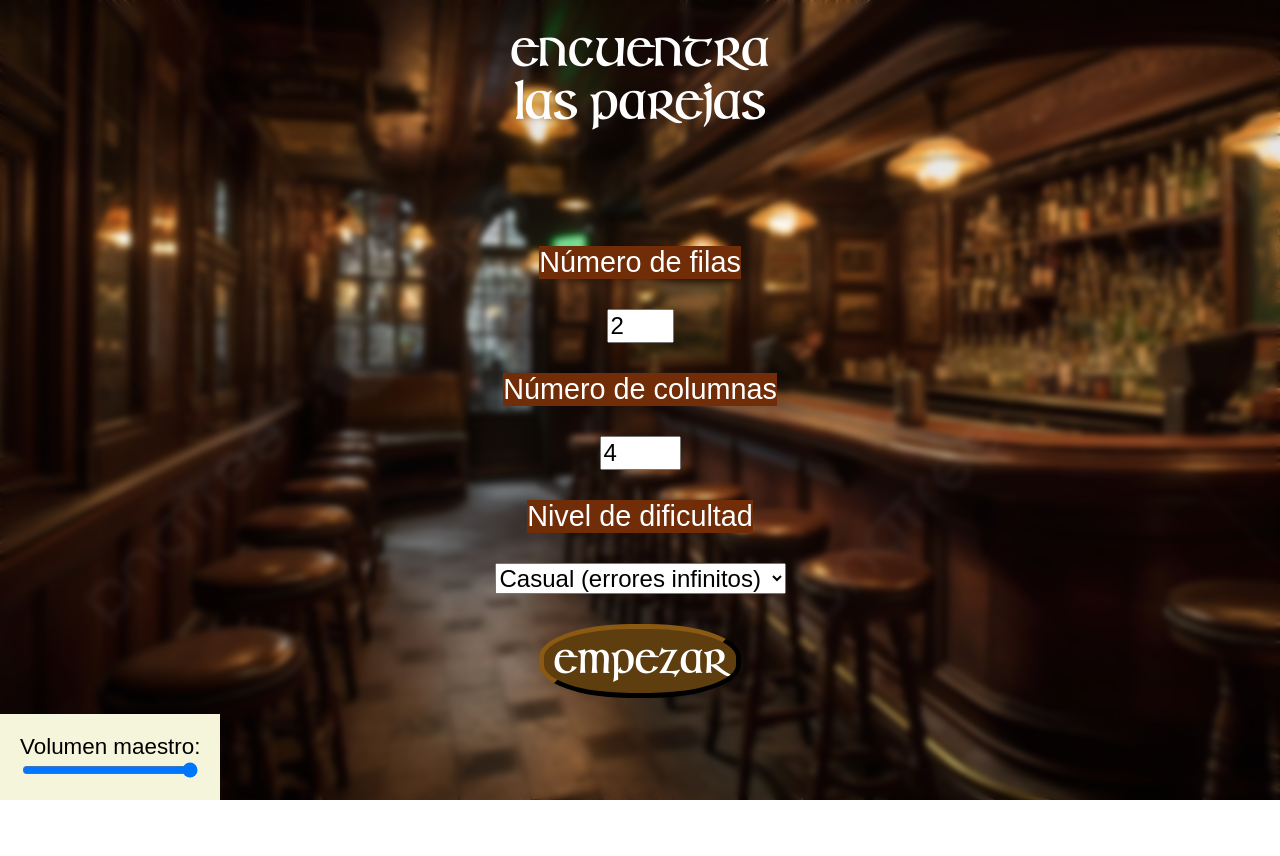
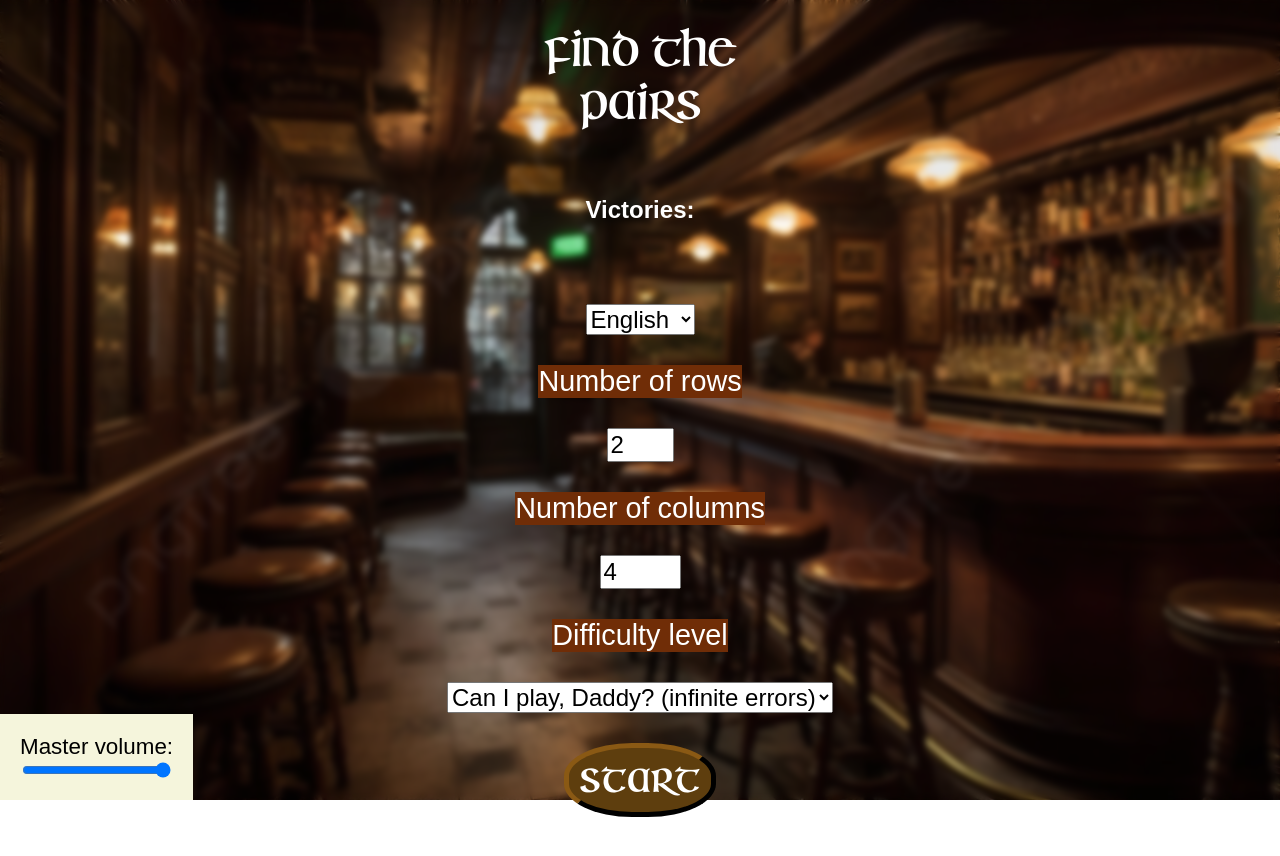
Before and after one commit to ELadrimonos/JuegoParejas, a plain HTML site: page index.html in a window 1280 px wide. Shown: the top 856 px of the page. Drawn offline with Linux system fonts and the light colour scheme.

Commit message:
Agregadas traducciones

```diff
--- a/estilos.css
+++ b/estilos.css
@@ -44,7 +44,7 @@
     font-size: 1.5em;
 }
 
-#menu>form>input[type=submit]{
+#menu>form>button{
     font-size: 2.5em;
     width: fit-content;
     margin: auto;
--- a/index.html
+++ b/index.html
@@ -4,30 +4,37 @@
     <meta charset="UTF-8">
     <title>Matching game</title>
     <script defer src="js/juego.js"></script>
+    <script defer src="js/traducciones.js"></script>
     <script src="js/guardado.js"></script>
     <link rel="stylesheet" href="estilos.css">
 </head>
 <body>
     <div id="seccionAudio">
-    <label for="controlSonido">Volumen maestro: </label><input type="range" id="controlSonido" max="0.5" min="0" value="0.5" step="0.01">
+    <label for="controlSonido" data-i18n="labelControlarAudio"></label>
+        <input type="range" id="controlSonido" max="0.5" min="0" value="0.5" step="0.01">
     </div>
     <section id="menu">
-        <h1>Encuentra las parejas</h1>
-        <h2 id="victorias"></h2>
+        <h1 data-i18n="titulo"></h1>
+        <h2 id="victorias" data-i18n="victorias"></h2>
         <form id="formulario">
-            <label for="filas">Número de filas</label>
+            <label for="idioma"></label>
+            <select id="idioma" onchange="changeLanguage()">
+                <option value="en">English</option>
+                <option value="es">Español</option>
+            </select>
+            <label for="filas" data-i18n="numFilas"></label>
             <input type="number" id="filas" min="1" max="3" step="1" value="2">
-            <label for="columnas">Número de columnas</label>
+            <label for="columnas" data-i18n="numColumnas"></label>
             <input type="number" id="columnas" min="2" max="10" step="2" value="4">
-            <label for="dificultad">Nivel de dificultad</label>
+            <label for="dificultad" data-i18n="dificultad"></label>
             <select id="dificultad">
-                <option value="0">Casual (errores infinitos)</option>
-                <option value="1">Intermedio (10 errores)</option>
-                <option value="2">Avanzado (4 errores)</option>
-                <option value="3">Extremo (1 error)</option>
-                <option value="4">Quiero sufrir (sin errores)</option>
+                <option value="0" data-i18n="casual"></option>
+                <option value="1" data-i18n="intermedio"></option>
+                <option value="2" data-i18n="avanzado"></option>
+                <option value="3" data-i18n="extremo"></option>
+                <option value="4" data-i18n="imposible"></option>
             </select>
-            <input type="submit" value="Empezar">
+            <button type="submit" data-i18n="botonEmpezar"></button>
         </form>
     </section>
     <section id="tablero">
@@ -35,9 +42,9 @@
     </section>
     <footer id="footer">
         <div id="ui">
-            <h2 id="textoErrores">Errores: 0/0</h2>
-            <button onclick="volverAlMenu()" id="botonSalir">Salir</button>
-            <h2 id="textoTiempo">Tiempo: 00:00</h2>
+            <h2 id="textoErrores" data-i18n="errores"></h2>
+            <button onclick="volverAlMenu()" id="botonSalir" data-i18n="botonSalir"></button>
+            <h2 id="textoTiempo" data-i18n="textoTiempo"></h2>
         </div>
     </footer>
     <script>
--- a/js/guardado.js
+++ b/js/guardado.js
@@ -68,6 +68,6 @@ const comprobarDatosGuardados = () => {
 window.onload = () => {
     if (parseInt(localStorage.getItem("victorias")) > 0){
         victorias = parseInt(localStorage.getItem("victorias"));
-        document.getElementById('victorias').innerText = 'VICTORIAS: ' + victorias.toString();
+        document.getElementById('victorias').innerText += ' ' + victorias.toString();
     }
 }
--- a/js/juego.js
+++ b/js/juego.js
@@ -165,11 +165,11 @@ const dibujarTiempo = () => {
     segundos = 0;
     minutos++;
   }
-  elementoTiempo.innerText = 'Tiempo: ' + (minutos < 10 ? '0' : '') + minutos + ':' + (segundos < 10 ? '0' : '') + segundos;
+  elementoTiempo.innerText = translations[currentLanguage]['textoTiempo'] + (minutos < 10 ? '0' : '') + minutos + ':' + (segundos < 10 ? '0' : '') + segundos;
 }
 
 const dibujarErrores = () => {
-  elementoErrores.innerHTML = 'Errores: ' + numErrores + '/' + (maxErrores === -1 ? '&#8734;' : maxErrores)
+  elementoErrores.innerHTML = translations[currentLanguage]['errores'] + numErrores + '/' + (maxErrores === -1 ? '&#8734;' : maxErrores);
 }
 
 function empezarNuevaPartida(f, c) {
@@ -286,6 +286,8 @@ function dibujarTablero(f, c) {
 
 function volverAlMenu() {
   guardado();
+  sfx.pause();
+  sfx.currentTime = 0;
   jugando = false;
   puedeClickear = true;
   clearInterval(intervaloTiempo)
@@ -416,25 +418,25 @@ function cartaAdivinada(fila, columna) {
 const ganarPartida = () => {
   victorias++;
   reproducirSonido(6)
-  document.getElementById('victorias').innerText = 'VICTORIAS: ' + victorias.toString();
-  dibujarModal('HAS GANADO!')
+  document.getElementById('victorias').innerText = translations[currentLanguage]['victorias'] + victorias.toString();
+  dibujarModal('mensajeVictoria')
 }
 
-const dibujarModal = (mensaje) => {
+const dibujarModal = (clave) => {
   jugando = false;
 
   const modal = document.createElement('div');
   modal.id = 'modal';
   modal.innerHTML = `
-      <h1>${mensaje}</h1>
-      <h2>Numero de victorias: ${victorias}</h2>
-      <button onclick="volverAlMenu()">Regresar</button>
+      <h1>${translations[currentLanguage][clave]}</h1>
+      <h2>${translations[currentLanguage]['modalVictorias']} ${victorias}</h2>
+      <button onclick="volverAlMenu()">${translations[currentLanguage]['regresar']}</button>
 `;
   document.body.appendChild(modal);
 }
 
 const perderPartida = () => {
-  dibujarModal('HAS PERDIDO!')
+  dibujarModal('mensajeDerrota')
 
   reproducirSonido(3)
 }
@@ -443,11 +445,14 @@ const dibujarControlesTeclado = () => {
   const contenedor = document.createElement('div');
   contenedor.id = 'controles';
   const titulo = document.createElement('h1');
-  titulo.innerText = 'Controles por teclado'
+  titulo.id = 'tituloTeclado';
   const texto = document.createElement('p');
-  texto.innerText = 'Navegar cartas -> WASD\nSeleccionar carta -> E/Enter\nSalir de la partida -> TAB';
+  texto.id = 'textoTeclado'
 
   contenedor.appendChild(titulo);
   contenedor.appendChild(texto);
   document.body.appendChild(contenedor);
+  document.getElementById('tituloTeclado').setAttribute('data-i18n', 'tituloTeclado');
+  document.getElementById('textoTeclado').setAttribute('data-i18n', 'textoTeclado');
+  applyTranslations()
 }
--- /dev/null
+++ b/js/traducciones.js
@@ -0,0 +1,72 @@
+let currentLanguage = 'en';
+
+const translations = {
+    'es': {
+        'labelControlarAudio': 'Volumen maestro: ',
+        'titulo': 'Encuentra las parejas',
+        'textoTiempo': "Tiempo: ",
+        'botonSalir': 'Salir',
+        'errores': 'Errores: ',
+        "botonEmpezar": "Empezar",
+        'dificultad': "Nivel de dificultad",
+        'numColumnas': "Número de columnas",
+        'numFilas': 'Número de filas',
+        'idioma': 'Cambiar idioma',
+        'victorias': 'Victorias: ',
+        'mensajeVictoria': 'Has Ganado!!!',
+        'mensajeDerrota': 'Has perdido...',
+        'tituloTeclado' : 'Controles por teclado',
+        'textoTeclado' : 'Navegar cartas -> WASD\nSeleccionar carta -> E/Enter\nSalir de la partida -> TAB',
+        'regresar' : 'Regresar',
+        'modalVictorias' : 'Número de victorias: ',
+        'casual' : 'Casual (errores infinitos)',
+        'intermedio': 'Intermedio (10 errores)',
+        'avanzado': 'Avanzado (4 errores)',
+        'extremo': 'Extremo (1 error)',
+        'imposible': 'Quiero sufrir (sin errores)'
+    },
+    'en': {
+        'labelControlarAudio': 'Master volume: ',
+        'titulo': 'Find the pairs',
+        'textoTiempo': "Time: ",
+        'botonSalir': 'Exit',
+        'errores': 'Errors: ', // 0/0
+        "botonEmpezar": "Start",
+        'dificultad': "Difficulty level",
+        'numColumnas': "Number of columns",
+        'numFilas': 'Number of rows',
+        'idioma': 'Change language',
+        'victorias': 'Victories: ',
+        'mensajeVictoria': 'You Win!!!',
+        'mensajeDerrota': 'You lost...',
+        'tituloTeclado' : 'Keyboard controls',
+        'textoTeclado' : 'Navigate cards -> WASD\nSelect card -> E/Enter\nExit game -> TAB',
+        'regresar' : 'Go back to the menu',
+        'modalVictorias' : 'Number of victories: ',
+        'casual' : 'Can I play, Daddy? (infinite errors)',
+        'intermedio': 'Intermediate (10 errors)',
+        'avanzado': 'Advanced gamer (4 errors)',
+        'extremo': 'Extreme (1 error)',
+        'imposible': 'I wanna suffer! (no errors)'
+
+    },
+};
+
+
+function applyTranslations() {
+    const elements = document.querySelectorAll('[data-i18n]');
+    elements.forEach(element => {
+        const key = element.getAttribute('data-i18n');
+        element.innerText = translations[currentLanguage][key] || key;
+        if (element.id === 'victorias' && victorias !== 0) element.innerText += ' ' + victorias.toString();
+
+    });
+}
+
+function changeLanguage() {
+    currentLanguage = document.getElementById('idioma').value
+    applyTranslations();
+}
+
+// Inicializar las traducciones cuando la página se carga
+document.addEventListener('DOMContentLoaded', applyTranslations);
```
